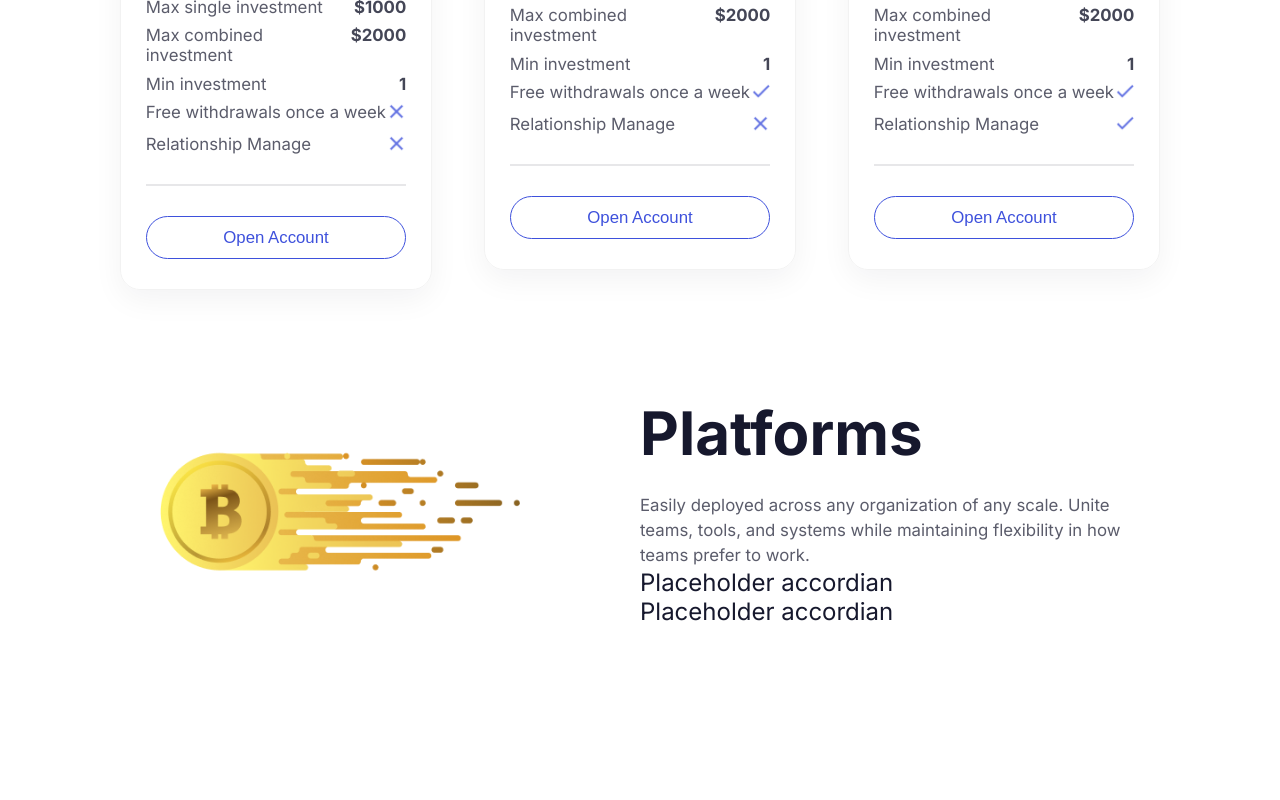
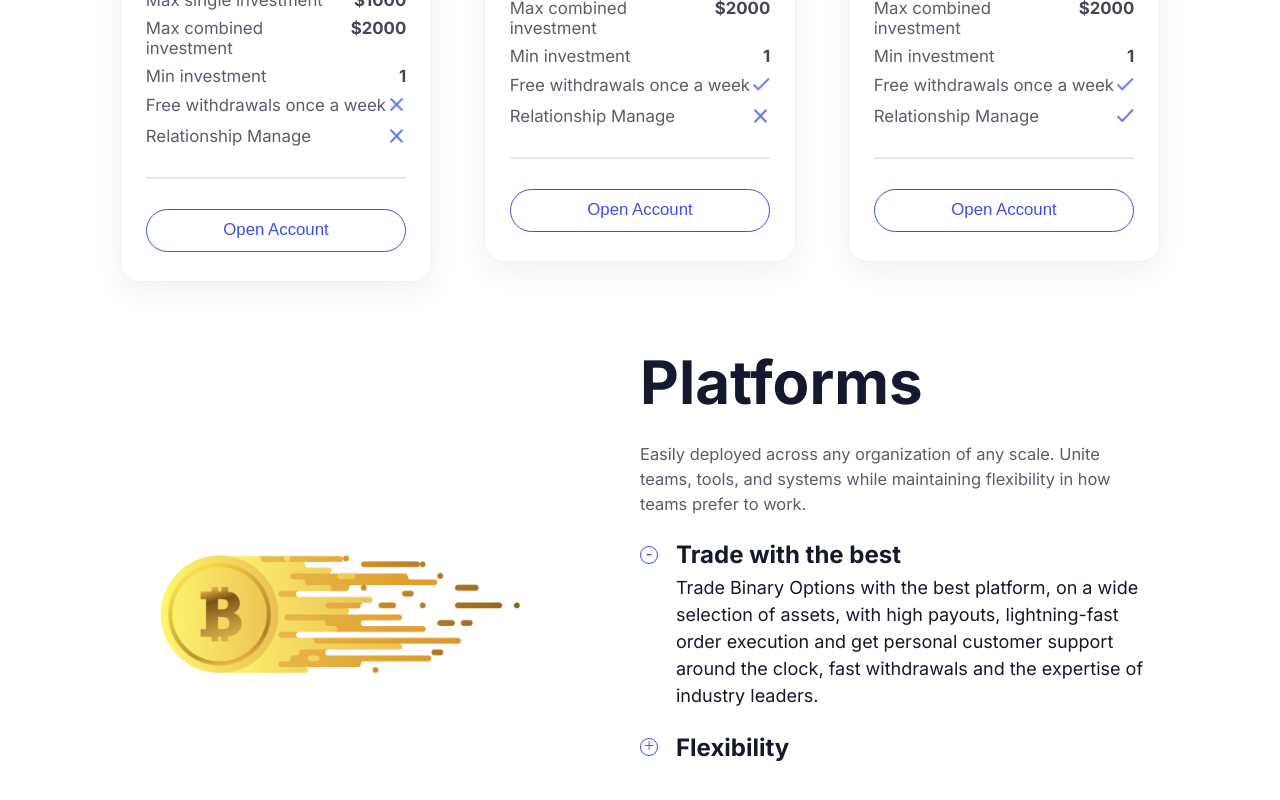
Before and after one commit to MitchellWayne/ActionBroker-Angular, an Angular app: page / in a window 1280 px wide. Shown: the part 1054-1854 px from the top of the page. Before the commit the page ends 1787 px from the top, so only its background shows below. Built offline with nearby package versions, Linux system fonts and the light colour scheme.

Commit message:
implement accordian component

```diff
--- a/src/_defaults.scss
+++ b/src/_defaults.scss
@@ -36,3 +36,23 @@ $pink: #ED589D;
     background-color: $blue;
   }
 }
+
+@mixin button-accordian {
+  padding-bottom: .1em;
+
+  display: flex;
+  justify-content: center;
+  align-items: center;
+
+  color: $blue;
+  font-size: .75em;
+  font-family: serif;
+
+  background-color: transparent;
+  border-radius: 50%;
+  border: 1.5px solid $blue;
+
+  &:hover {
+    cursor: pointer;
+  }
+}
--- a/src/app/app.component.html
+++ b/src/app/app.component.html
@@ -52,7 +52,20 @@
       Easily deployed across any organization of any scale.
       Unite teams, tools, and systems while maintaining flexibility in how teams prefer to work.
     </p>
-    <div>Placeholder accordian</div>
-    <div>Placeholder accordian</div>
+    <div class="AccordianMenu">
+      <app-accordian
+        title = "Trade with the best"
+        text = "Trade Binary Options with the best platform, on a wide selection of assets, with high payouts, lightning-fast order execution and get personal customer support around the clock, fast withdrawals and the expertise of industry leaders."
+        [onCloseAllEvent]="onCloseAllEvent"
+        (closeAllEvent)="collapseAccordians()"
+        [default] = "true"
+      ></app-accordian>
+      <app-accordian
+        title = "Flexibility"
+        text = "Teams on various devices can work entirely virtualized from the data center with NVIDIA RTX Virtual Workstations (vWS) or connect to the same Omniverse Enterprise environment using a local RTX professional workstation or notebook."
+        [onCloseAllEvent]="onCloseAllEvent"
+        (closeAllEvent)="collapseAccordians()"
+      ></app-accordian>
+    </div>
   </app-duocontainer>
 </div>
--- a/src/app/app.component.scss
+++ b/src/app/app.component.scss
@@ -19,7 +19,7 @@
 
     opacity: 0.7;
 
-    font-size: .7em;
+    font-size: 0.685em;
     font-weight: 400;
 
     line-height: 150%;
@@ -39,6 +39,7 @@
   flex-direction: column;
 
   .title {
+    font-size: 2.25em;
     text-align: center;
   }
 
@@ -54,3 +55,7 @@
     width: 30%;
   }
 }
+
+.AccordianMenu {
+  margin: 0 0 5em 0;
+}
--- a/src/app/app.component.ts
+++ b/src/app/app.component.ts
@@ -1,4 +1,4 @@
-import { Component } from '@angular/core';
+import { Component, EventEmitter } from '@angular/core';
 
 @Component({
   selector: 'app-root',
@@ -7,4 +7,11 @@ import { Component } from '@angular/core';
 })
 export class AppComponent {
   title = 'ActionBroker-Angular';
+
+  onCloseAllEvent: EventEmitter<any> = new EventEmitter();
+
+
+  collapseAccordians() {
+    this.onCloseAllEvent.emit();
+  }
 }
--- a/src/app/app.module.ts
+++ b/src/app/app.module.ts
@@ -4,12 +4,14 @@ import { BrowserModule } from '@angular/platform-browser';
 import { AppComponent } from './app.component';
 import { CardComponent } from './components/card/card.component';
 import { DuocontainerComponent } from './components/duocontainer/duocontainer.component';
+import { AccordianComponent } from './components/accordian/accordian.component';
 
 @NgModule({
   declarations: [
     AppComponent,
     CardComponent,
-    DuocontainerComponent
+    DuocontainerComponent,
+    AccordianComponent
   ],
   imports: [
     BrowserModule
--- /dev/null
+++ b/src/app/components/accordian/accordian.component.html
@@ -0,0 +1,8 @@
+<div class="Accordian">
+  <span class="Accordian__header">
+    <button *ngIf="!active" (click)="expand()" class="Accordian__expand">+</button>
+    <button *ngIf="active" class="Accordian__collapse">-</button>
+    <h2 class="Accordian__title">{{title}}</h2>
+  </span>
+  <p *ngIf="active" class="Accordian__text">{{text}}</p>
+</div>
--- /dev/null
+++ b/src/app/components/accordian/accordian.component.scss
@@ -0,0 +1,27 @@
+@use "~/src/defaults" as d;
+
+.Accordian {
+  &__header {
+    margin-top: 1em;
+    display: flex;
+    flex-direction: row;
+    align-items: center;
+
+    button {
+      @include d.button-accordian;
+      text-align: center;
+      aspect-ratio: 1;
+      height: 1em;
+    }
+  }
+
+  &__title {
+    margin: 0 0 0 .75em;
+  }
+
+  &__text {
+    margin: .25em 0 0 2em;
+    line-height: 1.5em;
+    font-size: .75em;
+  }
+}
--- /dev/null
+++ b/src/app/components/accordian/accordian.component.ts
@@ -0,0 +1,40 @@
+import { Component, Input, OnInit, Output, EventEmitter } from '@angular/core';
+
+@Component({
+  selector: 'app-accordian',
+  templateUrl: './accordian.component.html',
+  styleUrls: ['./accordian.component.scss']
+})
+export class AccordianComponent implements OnInit {
+
+  active: boolean = false;
+
+  @Input() title!: string;
+  @Input() text!: string;
+  @Input() default: boolean = false;
+
+  @Input() onCloseAllEvent: EventEmitter<boolean> = new EventEmitter();
+  @Output() closeAllEvent: EventEmitter<any> = new EventEmitter();
+
+  constructor() { }
+
+  ngOnInit(): void {
+    if (this.default) this.active = true;
+
+    if (this.onCloseAllEvent) {
+      this.onCloseAllEvent.subscribe(() => {
+        this.collapse();
+      });
+    }
+  }
+
+  expand() {
+    this.closeAllEvent.emit();
+    this.active = true;
+  }
+
+  collapse() {
+    this.active = false;
+  }
+
+}
```
Also changed, not shown: 1 other file (tests, documents, lock files or other folders).
